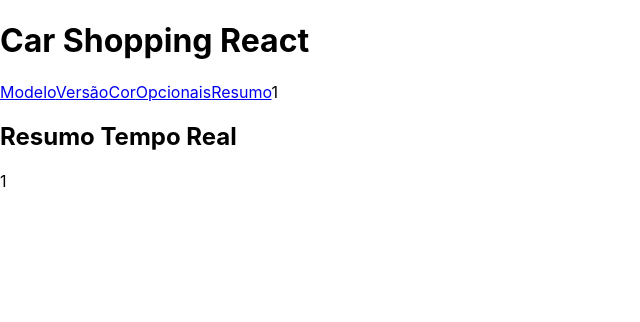
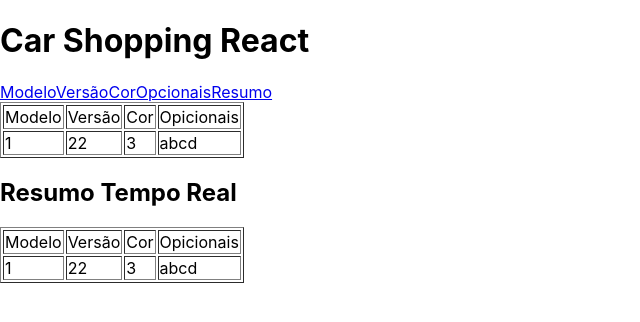
Before and after one commit to iec-ffr/Final, a React (Create React App) app: page /resumo in a window 1280 px wide. Shown: the top 322 px of the page, without its empty margins (0-640 px from the left). Built offline with nearby package versions, Linux system fonts and the light colour scheme.

Commit message:
exemplo inicial básico para uso do resumo em tempo real a partir do store

```diff
--- a/src/components/CarItem/CarItem.js
+++ b/src/components/CarItem/CarItem.js
@@ -1,4 +1,5 @@
 import React from 'react'
+import {useDispatch} from 'react-redux'
 
 
 const CarItem = props =>{
@@ -7,9 +8,14 @@ const CarItem = props =>{
     let model = props.carModel
     let price = props.carPrice
 
+    const dispatch = useDispatch()
+
+    function addStore(){
+        dispatch({type:'ADD_COUNT'})
+    }
 
     return(
-       <div>
+       <div onClick={()=>addStore()}>
            <h1>{model}</h1>
            <small>R$ {price.toFixed(2)}</small>
        </div>
--- a/src/store/index.js
+++ b/src/store/index.js
@@ -1,17 +1,29 @@
 import { createStore } from 'redux';
 
-let teste = {
-  count: 1
+let resumo = {
+  modelo: "1",
+  versao:"22",
+  cor:"3",
+  opicional:["a","b","c","d"]
 };
 
-function resum(state = teste, action) {
+function resum(state = resumo, action) {
 
   switch (action.type) {
-    case 'ADD_COUNT':
-      teste.count++
-      return teste
+    case 'ADD_MODELO':
+    resumo.count++
+      return resumo
+    case 'ADD_VERSAO':
+    resumo.count++
+      return resumo
+    case 'ADD_COR':
+    resumo.count++
+      return resumo
+    case 'ADD_OPCIONAL':
+    resumo.count++
+      return resumo
     default:
-      return state;
+      return resumo;
   }
 }
 
--- a/src/views/Resum.js
+++ b/src/views/Resum.js
@@ -1,10 +1,28 @@
 import React from 'react'
 import {useSelector} from 'react-redux'
 const Resum = () =>{
-    const count = useSelector(state=>state.count)
+    const modelo = useSelector(state=>state.modelo)
+    const versao = useSelector(state=>state.versao)
+    const cor = useSelector(state=>state.cor)
+    const opicional = useSelector(state=>state.opicional)
     return(
         <>
-            {count}
+            <table border='1'>
+                <tr>
+                    <td>Modelo</td>
+                    <td>Versão</td>
+                    <td>Cor</td>
+                    <td>Opicionais</td>
+                </tr>
+                <tr>
+                    <td>{modelo}</td>
+                    <td>{versao}</td>
+                    <td>{cor}</td>
+                    <td>{
+                        opicional.map(o=>o)
+                    }</td>
+                </tr>
+            </table>
         </>
     )
 }
```
